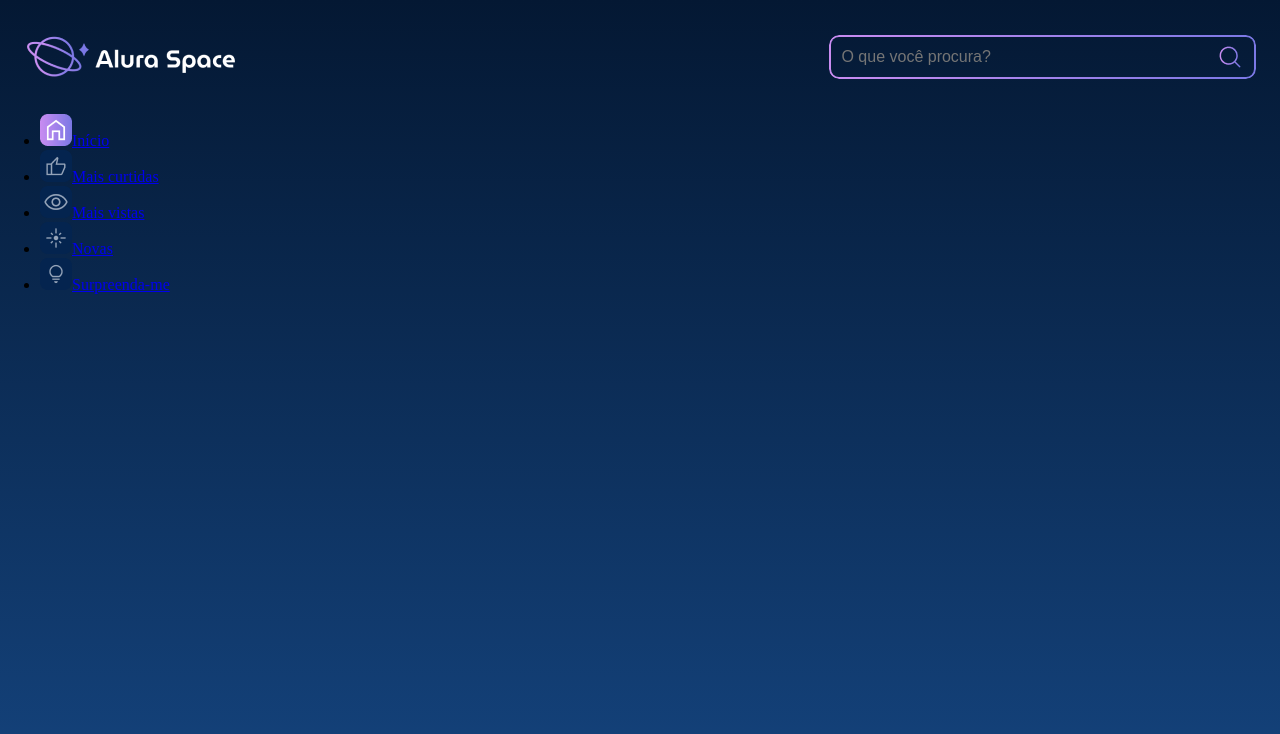
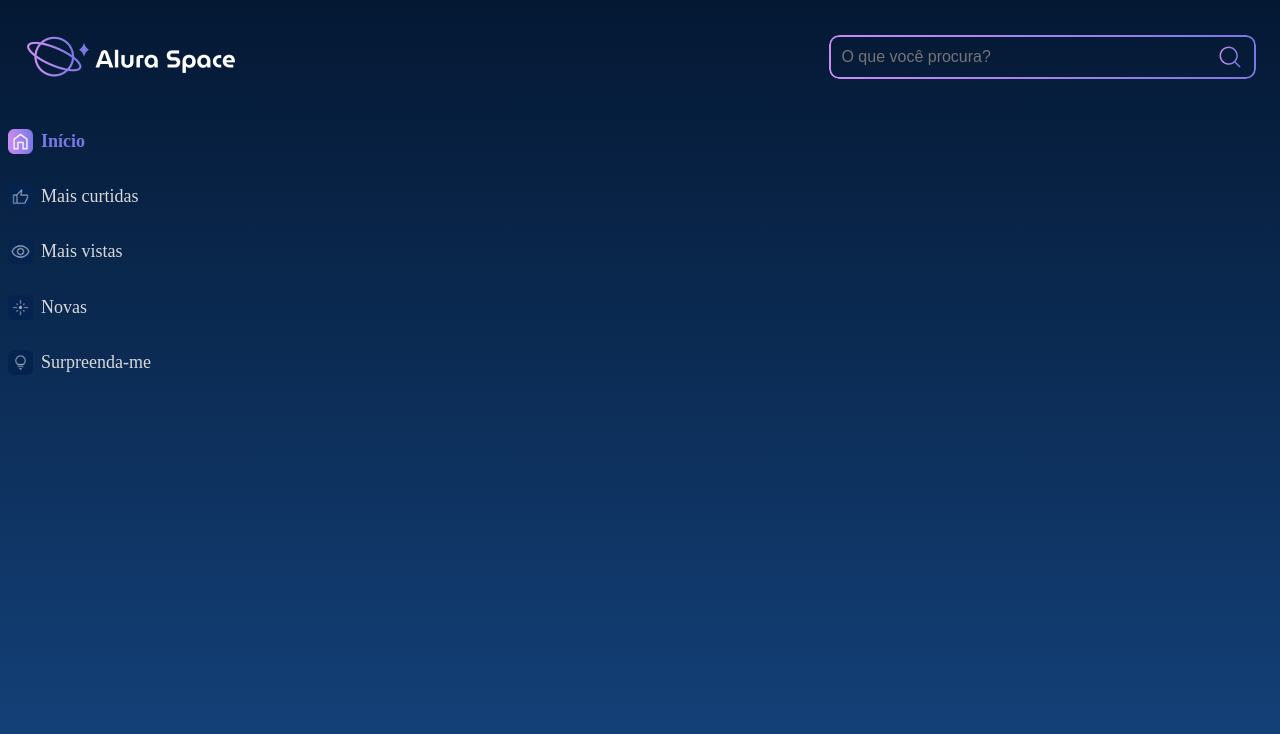
Before and after one commit to devLucasMoraes/alura-space, a React (Create React App) app: page / in a window 1280 px wide. Shown: the top 734 px of the page. Built offline with nearby package versions, Linux system fonts and the light colour scheme; the HTML template or start-up script is replaced by a standard one.

Commit message:
adicionando estilo ao componente: Menu

```diff
--- /dev/null
+++ b/src/components/Menu/Menu.module.scss
@@ -0,0 +1,41 @@
+.menu {
+    width: 18%;
+
+    &__lista {
+      padding-left: 0.5rem;
+      margin: 0;
+      height: 276px;
+      list-style: none;
+      display: flex;
+      flex-direction: column;
+      justify-content: space-around;
+    }
+
+    &__item {
+      display: flex;
+      justify-content: flex-start;
+      align-items: center;
+
+      &:first-child {
+        a {
+          font-weight: 700;
+          color: #7b78e5;
+          font-family: "GandhiSansRegular";
+        }
+      }
+    }
+
+    img {
+      margin-right: 0.5rem;
+      width: 25px;
+      height: 25px;
+      cursor: pointer;
+    }
+
+    a {
+      text-decoration: none;
+      font-size: 1.125rem;
+      color: #d9d9d9;
+      font-family: "GandhiSansRegular"
+    }
+  }
--- a/src/components/Menu/index.jsx
+++ b/src/components/Menu/index.jsx
@@ -4,28 +4,29 @@
 import maisVistas from '../../assets/icones/mais-vistas-inativo.png'
 import novas from '../../assets/icones/novas-inativo.png'
 import surpreendaMe from '../../assets/icones/surpreenda-me-inativo.png'
+import styles from './Menu.module.scss'
 
 export default function Menu() {
   return (
-    <nav>
-        <ul>
-            <li>
+    <nav className={styles.menu}>
+        <ul className={styles.menu__lista}>
+            <li className={styles.menu__item}>
                 <img src={home} alt=""/>
                 <a href="/">Início</a>
             </li>
-            <li>
+            <li className={styles.menu__item}>
                 <img src={maisCurtidas} alt=""/>
                 <a href="/">Mais curtidas</a>
             </li>
-            <li>
+            <li className={styles.menu__item}>
                 <img src={maisVistas} alt=""/>
                 <a href="/">Mais vistas</a>
             </li>
-            <li>
+            <li className={styles.menu__item}>
                 <img src={novas} alt=""/>
                 <a href="/">Novas</a>
             </li>
-            <li>
+            <li className={styles.menu__item}>
                 <img src={surpreendaMe} alt=""/>
                 <a href="/">Surpreenda-me</a>
             </li>
```
